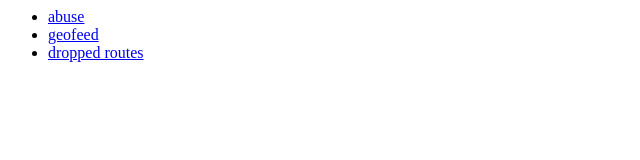
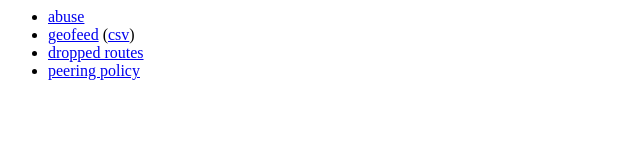
Before and after one commit to jonas-busch/as203333.jonasbusch.de, a plain HTML site: page index.html in a window 1280 px wide. Shown: the whole page, without its empty margins (0-640 px from the left). Drawn offline with Linux system fonts and the light colour scheme.

Commit message:
Update index.html

```diff
--- a/index.html
+++ b/index.html
@@ -2,8 +2,9 @@
 <body>
 <ul>
     <li><a href="abuse.txt">abuse</a></li>
-    <li><a href="geofeed.txt">geofeed</a></li>
+    <li><a href="geofeed.txt">geofeed</a>   (<a href="geofeed.csv">csv</a>)</li>
     <li><a href="dropped_routes.txt">dropped routes</a></li>
+    <li><a href="peering_policy.txt">peering policy</a></li>
 </ul>
 </body>
 </html>
```
